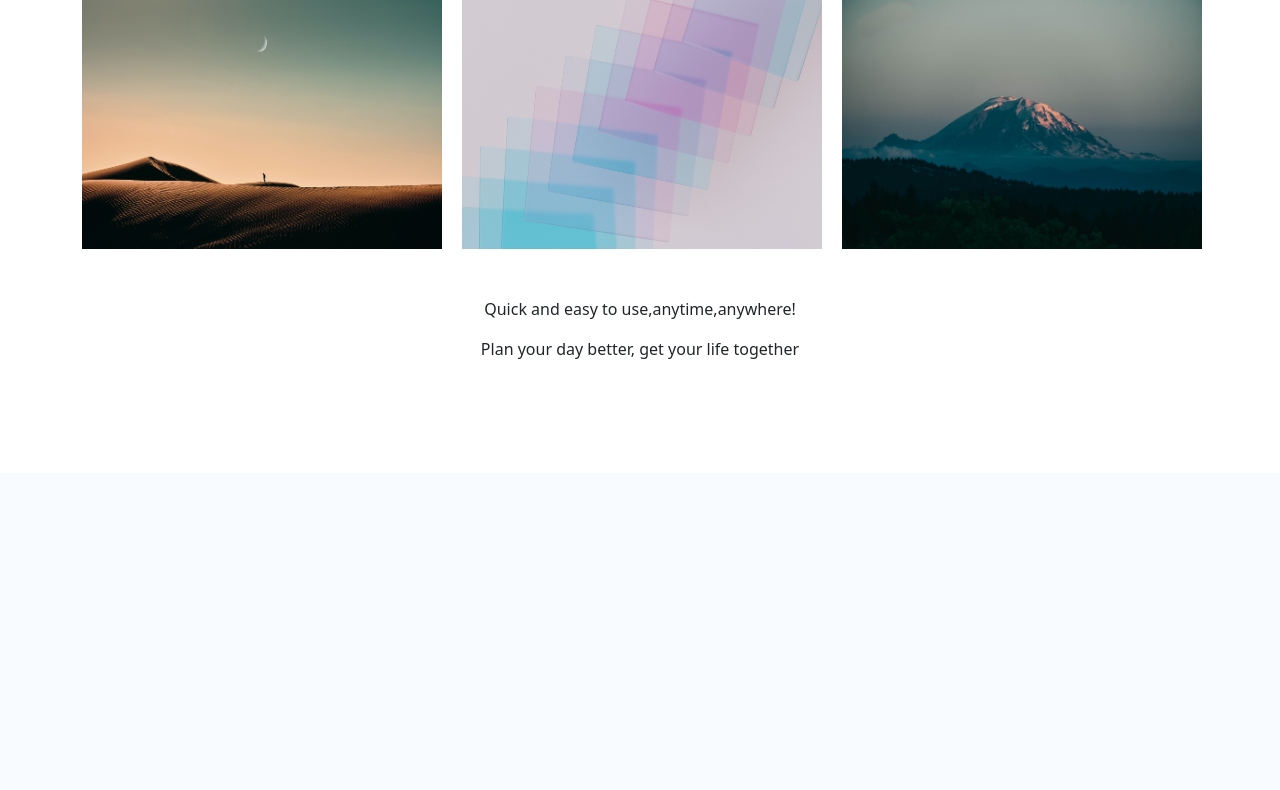
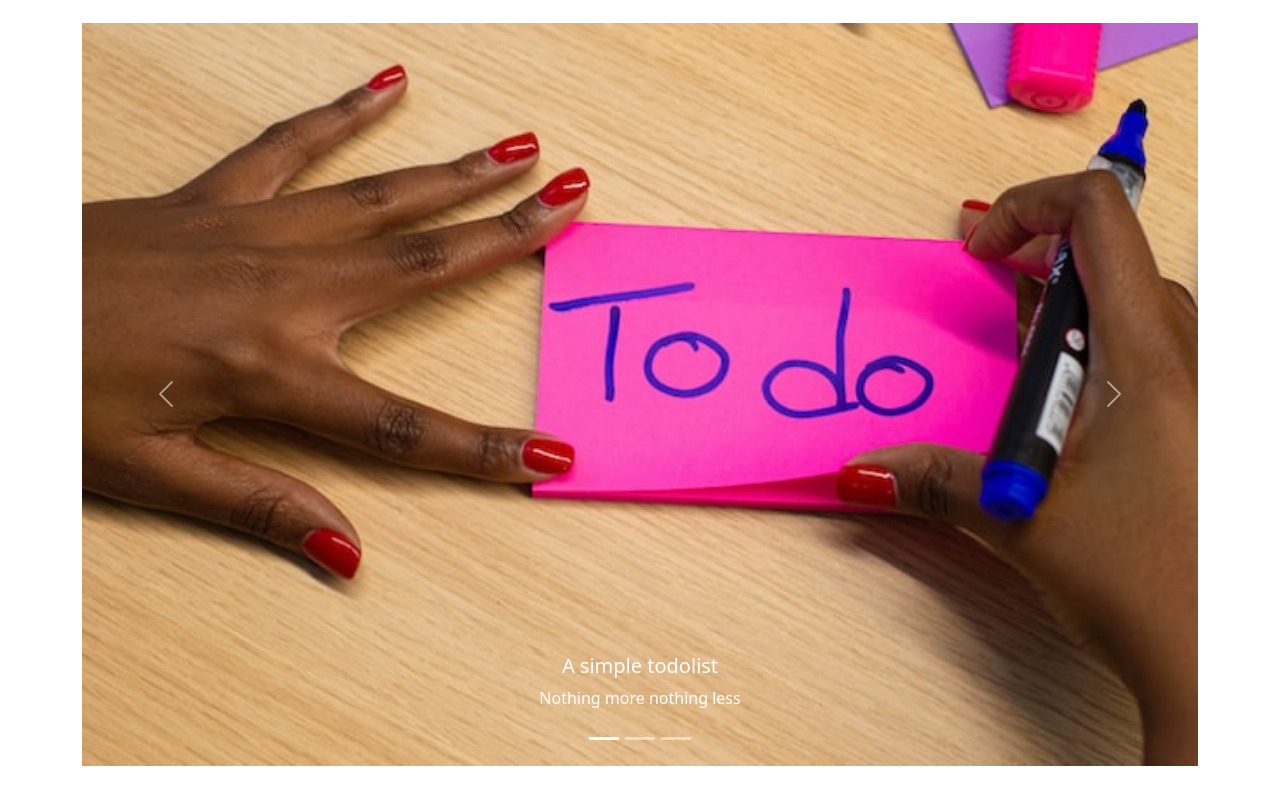
Before and after one commit to joybh98/taskmate, a Django app: page / in a window 1280 px wide. Shown: the part 327-1117 px from the top of the page. Before the commit the page ends 686 px from the top, so only its background shows below. Run offline with Django 4.2, Linux system fonts and the light colour scheme; a user stored in the database is signed in; grey boxes are pictures that could not be loaded.

Commit message:
added carousel in about page

```diff
--- a/taskmate/todolist/templates/index.html
+++ b/taskmate/todolist/templates/index.html
@@ -6,7 +6,7 @@
 
 {% load static %}
 {% block content %}
-    <div class="container">
+    <!--<div class="container-lg">
         <div class="row">
             <div class="col-lg-4">
                 <img src="{% static 'images/1.jpg' %}" alt="" width="360" height="250">
@@ -25,5 +25,45 @@
                 <center><p>Plan your day better, get your life together</p></center>
             </div>
         </div>
+    </div>-->
+    <div class="container-md">
+        <div id="carouselExampleCaptions" class="carousel slide mt-4 my-4" data-bs-ride="false">
+            <div class="carousel-indicators">
+              <button type="button" data-bs-target="#carouselExampleCaptions" data-bs-slide-to="0" class="active" aria-current="true" aria-label="Slide 1"></button>
+              <button type="button" data-bs-target="#carouselExampleCaptions" data-bs-slide-to="1" aria-label="Slide 2"></button>
+              <button type="button" data-bs-target="#carouselExampleCaptions" data-bs-slide-to="2" aria-label="Slide 3"></button>
+            </div>
+            <div class="carousel-inner">
+              <div class="carousel-item active">
+                <img src="{% static 'images/1.jpg' %}" class="d-block w-100" alt="img1">
+                <div class="carousel-caption d-none d-md-block">
+                  <h5>A simple todolist</h5>
+                  <p>Nothing more nothing less</p>
+                </div>
+              </div>
+              <div class="carousel-item">
+                <img src="{% static 'images/2.jpg' %}" class="d-block w-100" alt="...">
+                <div class="carousel-caption d-none d-md-block">
+                  <h5>Add tasks</h5>
+                  <p>Add as many as tasks as you want</p>
+                </div>
+              </div>
+              <div class="carousel-item">
+                <img src="{% static 'images/3.jpg' %}" class="d-block w-100" alt="...">
+                <div class="carousel-caption d-none d-md-block">
+                  <h5>Edit tasks if needed</h5>
+                  <p>Edit the content or status of the task if needed</p>
+                </div>
+              </div>
+            </div>
+            <button class="carousel-control-prev" type="button" data-bs-target="#carouselExampleCaptions" data-bs-slide="prev">
+              <span class="carousel-control-prev-icon" aria-hidden="true"></span>
+              <span class="visually-hidden">Previous</span>
+            </button>
+            <button class="carousel-control-next" type="button" data-bs-target="#carouselExampleCaptions" data-bs-slide="next">
+              <span class="carousel-control-next-icon" aria-hidden="true"></span>
+              <span class="visually-hidden">Next</span>
+            </button>
+          </div>
     </div>
 {% endblock content %}
--- a/taskmate/todolist/templates/todolist.html
+++ b/taskmate/todolist/templates/todolist.html
@@ -17,10 +17,12 @@
         {% endif %}
         <div class="row">
           <form method="POST" class="row">
+            <div class="form-group">
               {% csrf_token %}
               <label class="col-lg-4">Your tasks for today!</label>
                 <input type="text" class="form-control col-lg-6" name="task" placeholder="New Task?">
               <button type="submit" class="btn btn-primary col-lg-2">Submit</button>
+            </  div>
           </form>
         </div>
         <div class="row">
```
Also changed, not shown: taskmate/db.sqlite3, taskmate/static/images/1.jpg, taskmate/static/images/2.jpg, taskmate/static/images/3.jpg.
